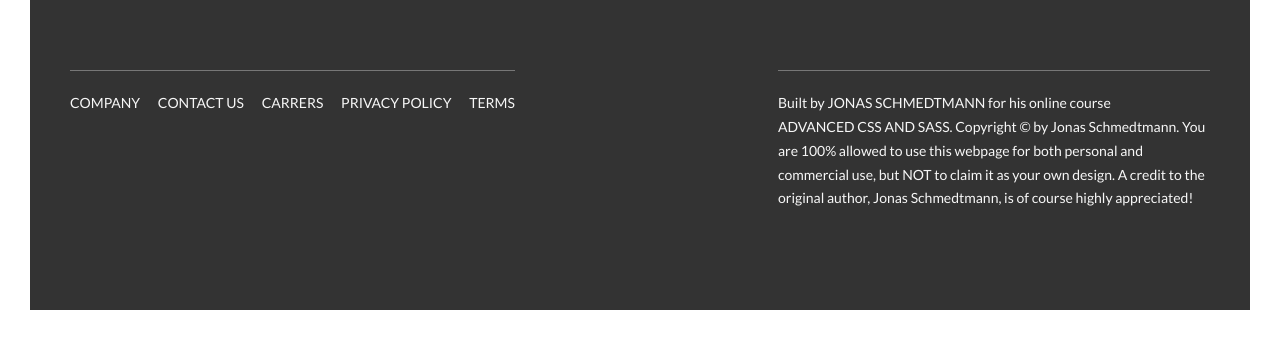
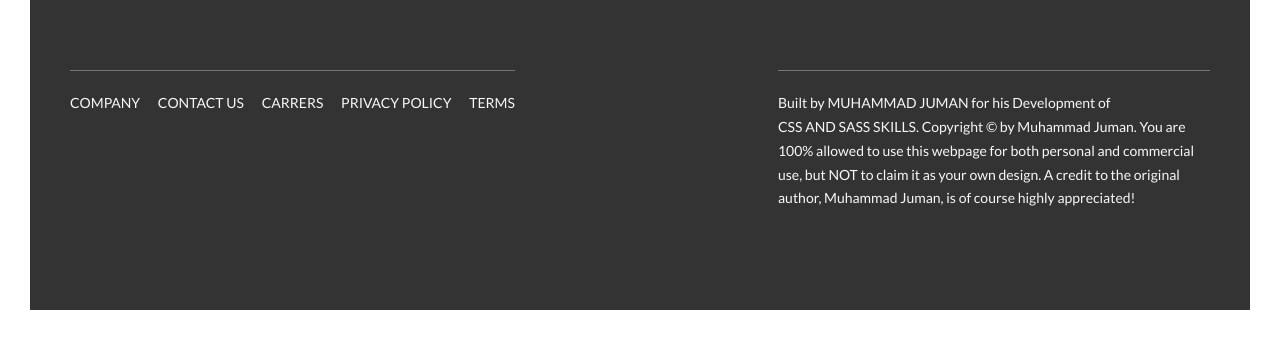
Before and after one commit to Muhammad-Juman-jarwar/Natours-Project, a website: page index.html in a window 1280 px wide. Shown: the part 5815-6155 px from the top of the page. Drawn offline with Linux system fonts and the light colour scheme.

Commit message:
made some changes and now publishing the website

```diff
--- a/index.html
+++ b/index.html
@@ -390,10 +390,9 @@
                 </div>
                 <div class="col-1-of-2">
                     <p class="footer__copyright">
-                        Built by <a href="#" class="footer__link">Jonas Schmedtmann</a> for his online course <a href="#" class="footer__link">Advanced CSS and Sass</a>.
-                        Copyright &copy; by Jonas Schmedtmann. You are 100% allowed to use this webpage for both personal
-                        and commercial use, but NOT to claim it as your own design. A credit to the original author, Jonas
-                        Schmedtmann, is of course highly appreciated!
+                        Built by <a href="#" class="footer__link">Muhammad Juman</a> for his Development of <a href="#" class="footer__link">CSS and Sass Skills</a>.
+                        Copyright &copy; by Muhammad Juman. You are 100% allowed to use this webpage for both personal
+                        and commercial use, but NOT to claim it as your own design. A credit to the original author, Muhammad Juman, is of course highly appreciated!
                     </p>
                 </div>
             </div>
```
Also changed, not shown: package.json (+4 -4 lines), 1 other file.
